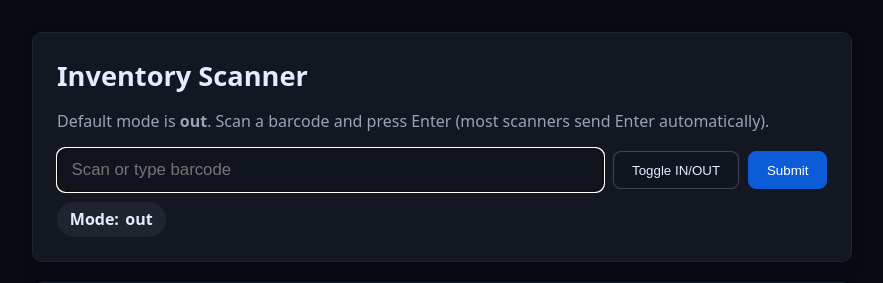
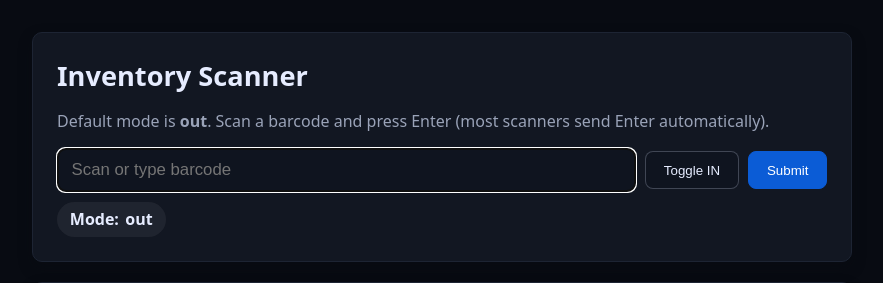
Before and after one commit to ZekeSklar/CapstoneFall2025, a Django app: page /scanner/ in a window 1280 px wide. Shown: the top 283 px of the page, without its empty margins (198-1081 px from the left). Run offline with Django 5.2, Linux system fonts and the light colour scheme; the visitor is signed in with stand-in values (Sample User, id 1); data comes from the database, SQL or seed files in the repository; data that the repository does not hold is empty.

Commit message:
Scanner: fix mode toggle by properly initializing mode as string and updating UI/label/button text on toggle

```diff
--- a/codebase/tickets/templates/tickets/scanner.html
+++ b/codebase/tickets/templates/tickets/scanner.html
@@ -59,9 +59,16 @@
         const pill = document.getElementById('mode-pill');
         const label = document.getElementById('mode-label');
         const tableBody = document.querySelector('#results tbody');
-        let mode = ({{ mode|default:'"out"'|safe }}) || 'out';
-        function setMode(m){ mode = (m==='in'?'in':'out'); pill.textContent = mode; label.textContent = mode; }
-        toggle.addEventListener('click', ()=> setMode(mode==='in'?'out':'in'));
+        let mode = "{{ mode|default:'out' }}";
+        function setMode(m){
+          mode = (m === 'in' ? 'in' : 'out');
+          pill.textContent = mode;
+          label.textContent = mode;
+          if (toggle) toggle.textContent = 'Toggle ' + (mode === 'in' ? 'OUT' : 'IN');
+        }
+        // Initialize UI to the current mode
+        setMode(mode);
+        toggle.addEventListener('click', function(){ setMode(mode==='in'?'out':'in'); input.focus(); input.select(); });
         input.addEventListener('keydown', e=>{ if(e.key==='Enter'){ e.preventDefault(); doScan(); }});
         submit.addEventListener('click', doScan);
 
```
